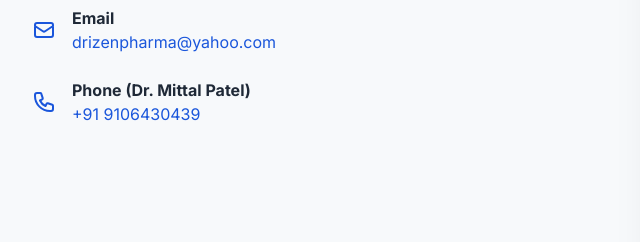
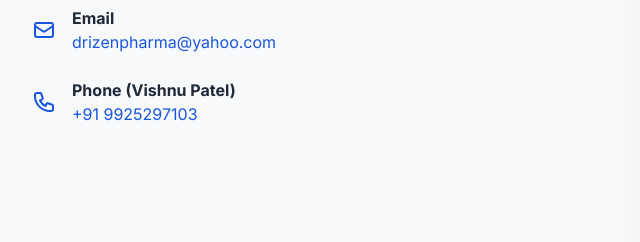
Before and after one commit to Drizen-Pharma/Main-Website, a plain HTML site: page index.html in a window 1280 px wide. Shown: the part 3342-3584 px from the top of the page, 0-640 px from the left. Drawn offline with nearby package versions, Linux system fonts and the light colour scheme.

Commit message:
Update index.html

```diff
--- a/index.html
+++ b/index.html
@@ -234,7 +234,7 @@
             </div>
 
             <div class="mt-12 grid grid-cols-1 md:grid-cols-3 gap-8">
-                <!-- Partner 1: Dr. Mittal Patel (40% Stake) -->
+                <!-- Partner 1: Dr. Mittal Patel -->
                 <div class="p-6 bg-gray-50 rounded-xl shadow-lg border border-primary/20 text-center transform hover-lift transition duration-300">
                     <div class="w-24 h-24 mx-auto rounded-full bg-primary/10 flex items-center justify-center text-primary text-3xl font-bold mb-4">M P</div>
                     <h3 class="text-xl font-bold text-gray-900">Dr. Mittal Patel</h3>
@@ -246,7 +246,7 @@
                     </p>
                 </div>
 
-                <!-- Partner 2: Anish Tiwari (30% Stake) -->
+                <!-- Partner 2: Anish Tiwari -->
                 <div class="p-6 bg-gray-50 rounded-xl shadow-lg border border-primary/20 text-center transform hover-lift transition duration-300">
                     <div class="w-24 h-24 mx-auto rounded-full bg-primary/10 flex items-center justify-center text-primary text-3xl font-bold mb-4">A T</div>
                     <h3 class="text-xl font-bold text-gray-900">Anish Tiwari</h3>
@@ -254,11 +254,11 @@
                     <p class="mt-3 text-gray-600">
                         **Designation:** Area Business Manager <br>
                         **Education:** Bachelor of Computer Applications (BCA) <br>
-                        **Institute:** Gravianz Pharmaceuticals
+
                     </p>
                 </div>
 
-                <!-- Partner 3: Vishnu Patel (30% Stake) -->
+                <!-- Partner 3: Vishnu Patel  -->
                 <div class="p-6 bg-gray-50 rounded-xl shadow-lg border border-primary/20 text-center transform hover-lift transition duration-300">
                     <div class="w-24 h-24 mx-auto rounded-full bg-primary/10 flex items-center justify-center text-primary text-3xl font-bold mb-4">V P</div>
                     <h3 class="text-xl font-bold text-gray-900">Vishnu Patel</h3>
@@ -266,7 +266,7 @@
                     <p class="mt-3 text-gray-600">
                         **Designation:** Area Business Manager <br>
                         **Education:** Diploma in Hospitality Management <br>
-                        **Institute:** Puremeds Pharmaceutical
+
                     </p>
                 </div>
             </div>
@@ -303,8 +303,8 @@
                     <div class="flex items-center space-x-4">
                         <svg class="w-6 h-6 text-primary flex-shrink-0" fill="none" stroke="currentColor" viewBox="0 0 24 24" xmlns="http://www.w3.org/2000/svg"><path stroke-linecap="round" stroke-linejoin="round" stroke-width="2" d="M3 5a2 2 0 012-2h3.28a1 1 0 01.948.684l1.498 4.493a1 1 0 01-.502 1.21l-2.257 1.13a11.042 11.042 0 005.516 5.516l1.13-2.257a1 1 0 011.21-.502l4.493 1.498a1 1 0 01.684.949V19a2 2 0 01-2 2h-1C9.716 21 3 14.284 3 6V5z"></path></svg>
                         <div>
-                            <p class="font-bold text-gray-800">Phone (Dr. Mittal Patel)</p>
-                            <a href="tel:+919106430439" class="text-primary hover:underline">+91 9106430439</a>
+                            <p class="font-bold text-gray-800">Phone (Vishnu Patel)</p>
+                            <a href="tel:+919925297103" class="text-primary hover:underline">+91 9925297103</a>
                         </div>
                     </div>
                 </div>
```
